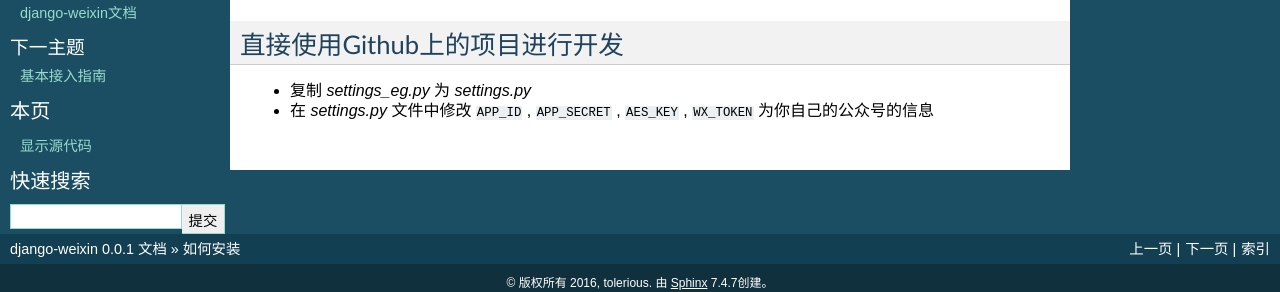
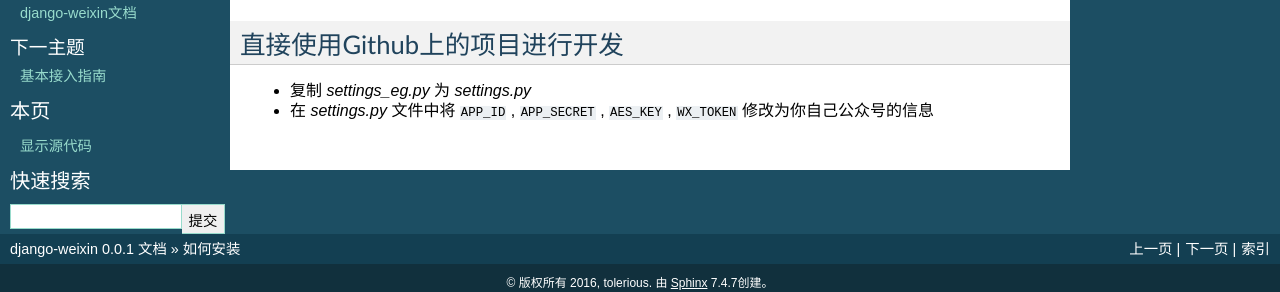
Before and after one commit to tolerious/django-wechat, a Sphinx documentation site: the page built from docs/source/install.rst, in a window 1280 px wide. Shown: the part 204-496 px from the top of the page. Built offline with Sphinx 7.4.7, drawn with Linux system fonts in a browser that asks for light colours; formulas are drawn with MathJax 3.

Commit message:
我们都是好孩子.  ;

```diff
--- a/docs/source/install.rst
+++ b/docs/source/install.rst
@@ -19,4 +19,4 @@
 
 - 复制 *settings_eg.py* 为 *settings.py*
 
-- 在 *settings.py* 文件中修改 ``APP_ID`` , ``APP_SECRET`` , ``AES_KEY`` , ``WX_TOKEN`` 为你自己的公众号的信息
+- 在 *settings.py* 文件中将 ``APP_ID`` , ``APP_SECRET`` , ``AES_KEY`` , ``WX_TOKEN`` 修改为你自己公众号的信息
```
